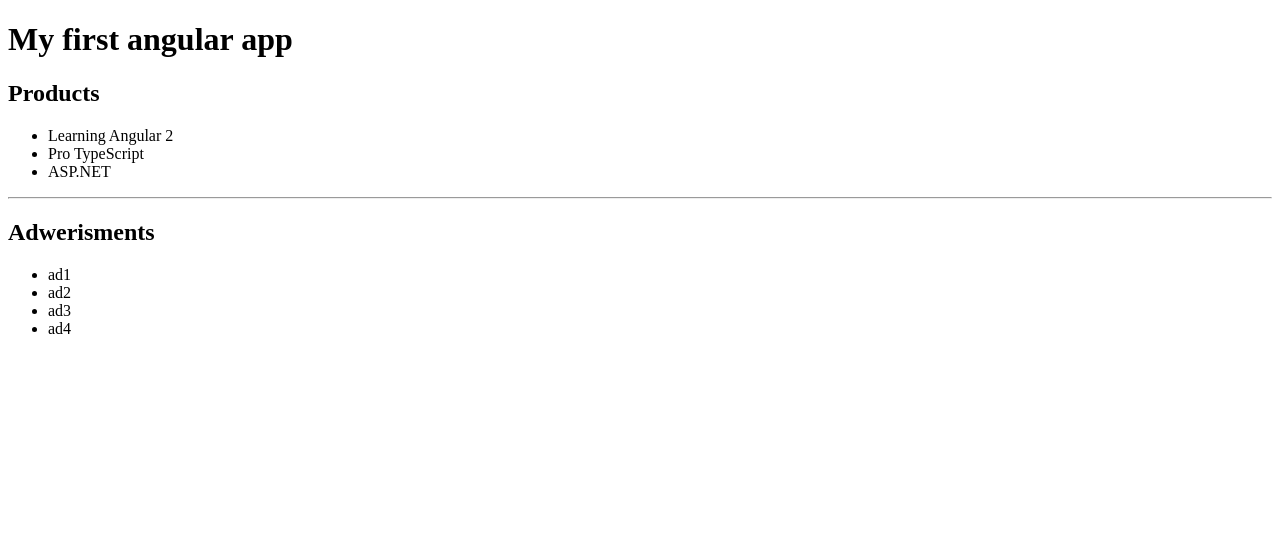
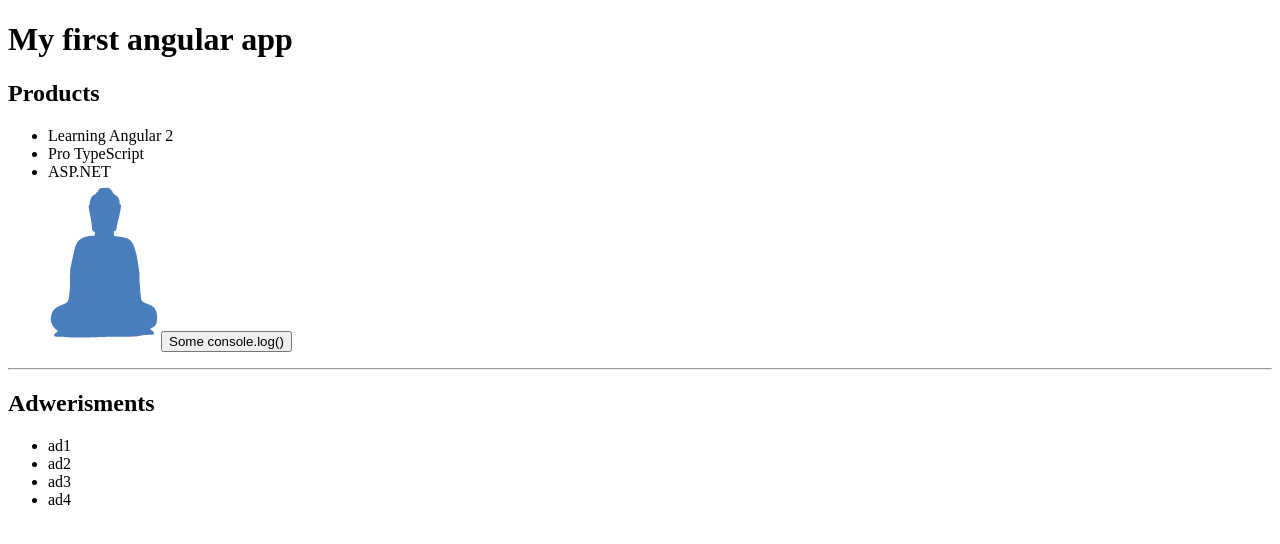
Before and after one commit to daniildeveloper/greg-lim-ng2, an Angular app: page / in a window 1280 px wide. Shown: the top 544 px of the page. Built offline with nearby package versions, Linux system fonts and the light colour scheme.

Commit message:
data binding. one way

```diff
--- a/src/app/products/products.component.html
+++ b/src/app/products/products.component.html
@@ -3,4 +3,7 @@
     <li *ngFor="let product of products" >
         {{product}}
     </li>
+    <img src="{{imgUrl}}" alt="">
+    <button (click)="logMaker()">Some console.log()</button>
+
 </ul>
--- a/src/app/products/products.component.ts
+++ b/src/app/products/products.component.ts
@@ -11,6 +11,7 @@ import { Component } from '@angular/core';
 })
 export class ProductComponent {
     products;
+    imgUrl = 'assets/buddha.png';
 
     /**
      * use dependency injection
@@ -19,4 +20,11 @@ export class ProductComponent {
     constructor(productService: ProductService) {
         this.products = productService.getProducts();
     }
+
+    /**
+     * make log
+     */
+    logMaker() {
+        console.log('It is some log');
+    }
 }
```
Also changed, not shown: src/assets/buddha.png (added).
